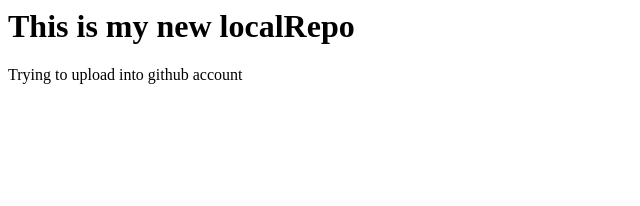
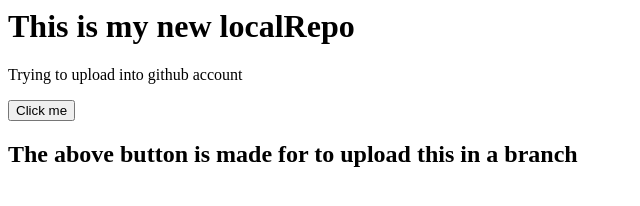
Before and after one commit to SidduNihar/localRepo, a plain HTML site: page index.html in a window 1280 px wide. Shown: the whole page, without its empty margins (0-640 px from the left). Drawn offline with Linux system fonts and the light colour scheme.

Commit message:
button added in index.html for to upload it in feature branch

```diff
--- a/index.html
+++ b/index.html
@@ -1,2 +1,5 @@
 <h1>This is my new localRepo</h1>
 <p>Trying to upload into github account</p>
+<button>Click me</button>
+
+<h2>The above button is made for to upload this in a branch</h2>
```
